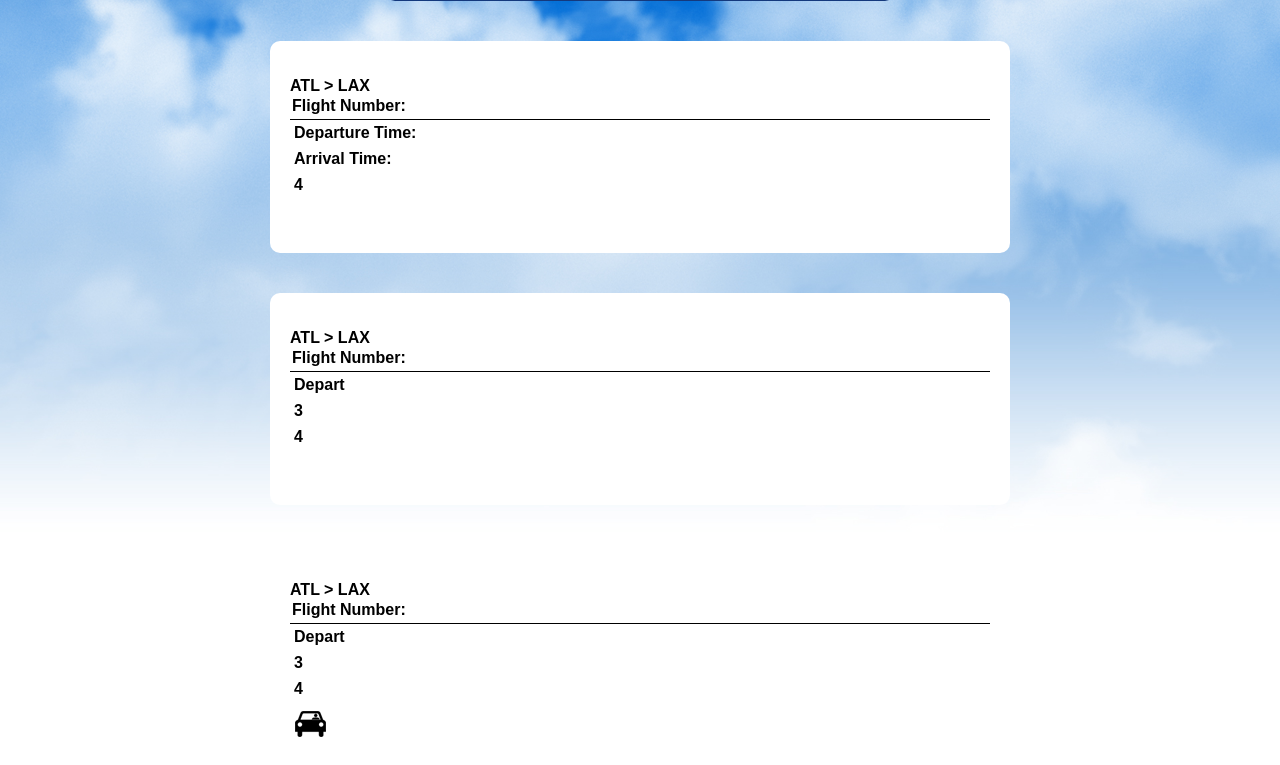
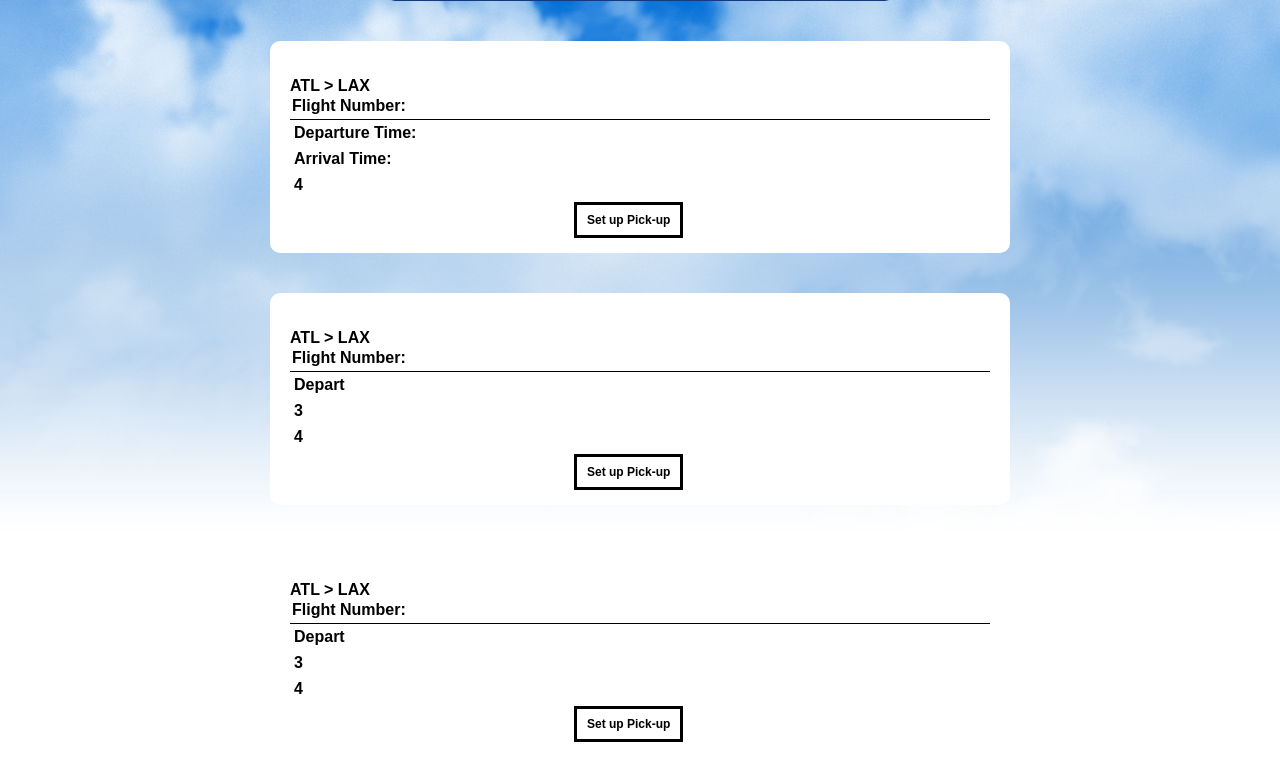
Before and after one commit to Forrestbob/hackgt-2016, a PHP site: page /dashboard.php in a window 1280 px wide. Shown: the part 330-1095 px from the top of the page. Run offline with PHP 8.4, Linux system fonts and the light colour scheme.

Commit message:
dashboard request buttons

```diff
--- a/dashboard.php
+++ b/dashboard.php
@@ -45,6 +45,9 @@
 				<div class = "flex-item item4">
 					4
 				</div>
+				<div class = "flex-item item5">
+					<a href="uber_setup.php">Set up Pick-up</a>
+				</div>
 			</div>
 
 		</div>
@@ -67,6 +70,9 @@
 				</div>
 				<div class = "flex-item item4">
 					4
+				</div>
+				<div class = "flex-item item5">
+					<a href="uber_setup.php">Set up Pick-up</a>
 				</div>
 			</div>
 
@@ -91,7 +97,7 @@
 					4
 				</div>
 				<div class = "flex-item item5">
-					<a href="uber_setup.php"><img src="images/request_car.png"></a>
+					<a href="uber_setup.php">Set up Pick-up</a>
 				</div>
 
 			</div>
--- a/dashboard_style.css
+++ b/dashboard_style.css
@@ -129,6 +129,32 @@
 	flex: 2 100%;
 }
 
+.item5 a {
+	margin-left: 280px;
+    font-size: 100%;
+    padding: 20px;
+    text-decoration: none;
+    font-family: sans-serif;
+}
+
+.item5 a:link, .item5 a:visited {
+    color: black;
+    border: 3px solid black;
+	background-color: white;
+    font-size: 12px;
+    padding: 8px 10px;
+    text-align: center;
+    text-decoration: none;
+    display: inline-block;
+}
+
+.item5 a:hover, .item5 a:active {
+    background-color: black;
+    color:white;
+    font-size: 12px;
+    font-weight: bold;
+}
+
 @media screen and (max-device-width: 768px) {
 	body {
 		margin-top: 500px;
```
